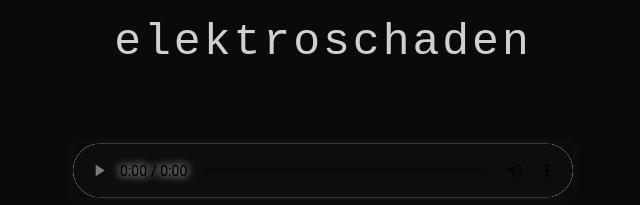
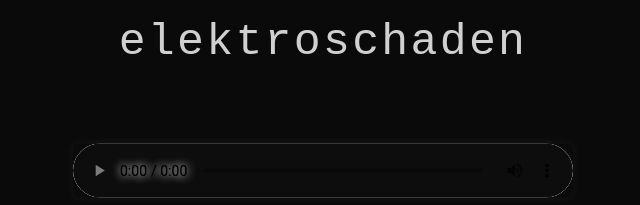
Before and after one commit to elektroschaden/music, a plain HTML site: page index.html in a window 1280 px wide. Shown: the part 352-557 px from the top of the page, 317-957 px from the left. Drawn offline with Linux system fonts and the light colour scheme.

Commit message:
Update index.html

```diff
--- a/index.html
+++ b/index.html
@@ -56,7 +56,7 @@
       z-index: 1;
       width: 50vw;
       text-align: center;
-      letter-spacing: 0.23vw;
+      letter-spacing: 0.18vw;
     }
 
     audio {
```
